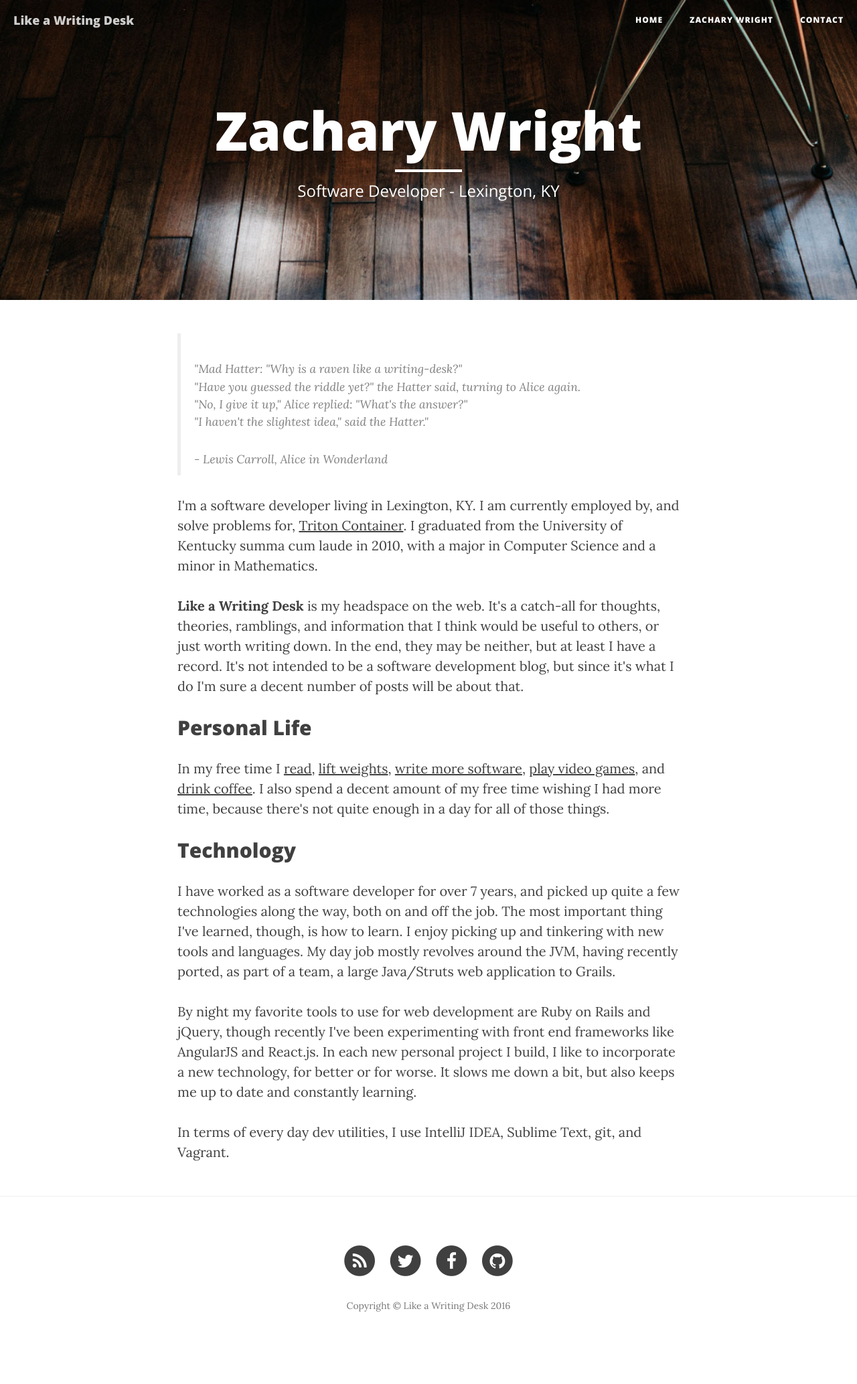
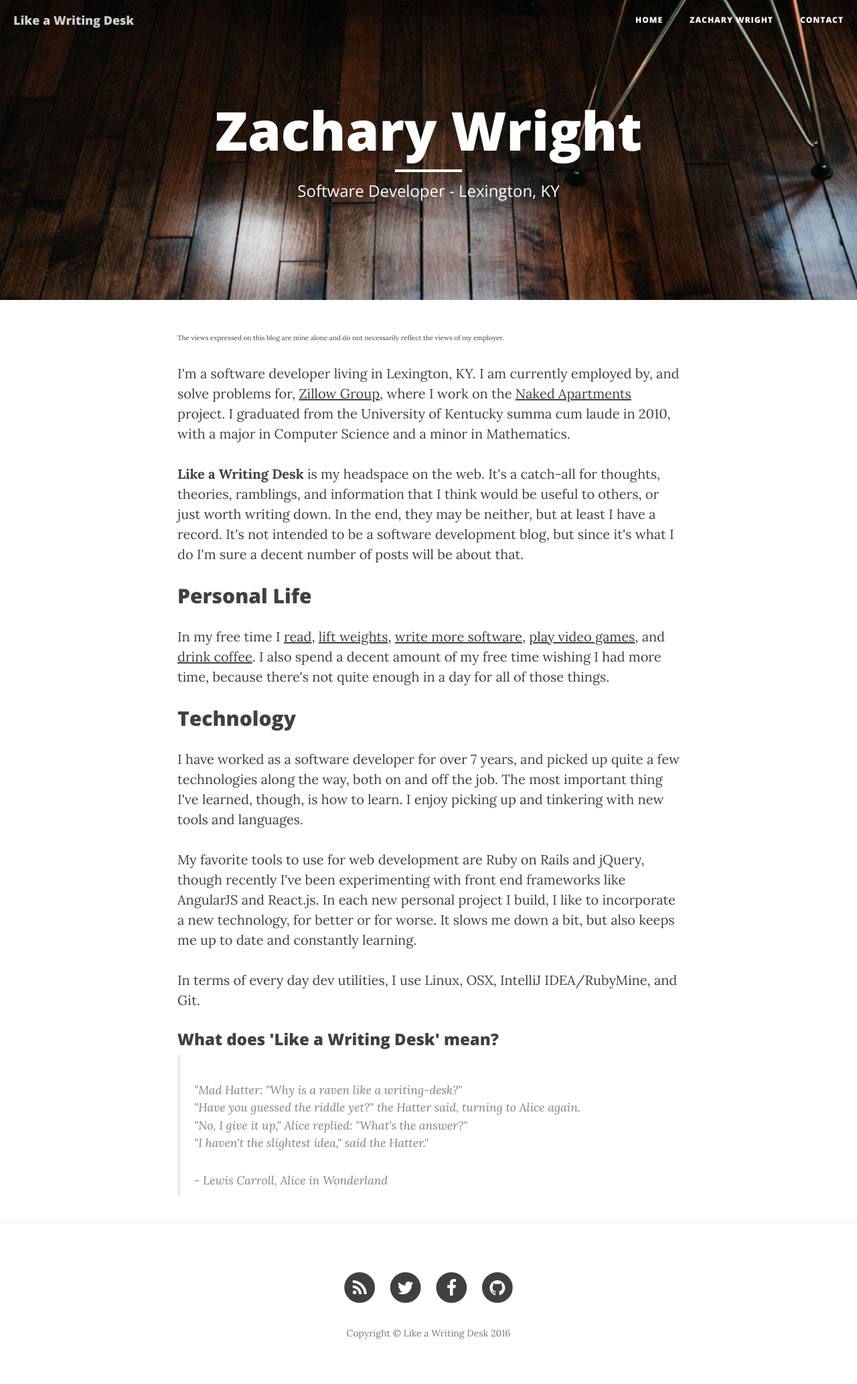
Before and after one commit to zacharyw/like-a-writing-desk, a Jekyll site: the page built from about.html, in a window 1280 px wide. Shown: the whole page at 67% size. Built offline with Jekyll 4.4.1, drawn with Linux system fonts in a browser that asks for light colours; nearby versions of some CDN libraries; before the commit the page ends 2026 px from its top, so only the background shows below that.

Commit message:
updated info

```diff
--- a/_includes/head.html
+++ b/_includes/head.html
@@ -14,6 +14,7 @@
 
     <!-- Custom CSS -->
     <link rel="stylesheet" href="{{ "/css/clean-blog.css" | prepend: site.baseurl }}">
+    <link rel="stylesheet" href="{{ "/css/custom.css" | prepend: site.baseurl }}">
 
     <!-- Pygments Github CSS -->
     <link rel="stylesheet" href="{{ "/css/syntax.css" | prepend: site.baseurl }}">
--- a/about.html
+++ b/about.html
@@ -5,20 +5,12 @@ description: "Software Developer - Lexington, KY"
 header-img: "img/about-bg.jpg"
 ---
 
-<blockquote>
-  <p>
-    "Mad Hatter: "Why is a raven like a writing-desk?"<br>
-    "Have you guessed the riddle yet?" the Hatter said, turning to Alice again.<br>
-    "No, I give it up," Alice replied: "What's the answer?"<br>
-    "I haven't the slightest idea," said the Hatter."<br>
-  </p>
-  <p>
-    - Lewis Carroll, Alice in Wonderland
-  </p>
-</blockquote>
+<div class='disclaimer'>
+    The views expressed on this blog are mine alone and do not necessarily reflect the views of my employer.
+</div>
 
 <p>
-I'm a software developer living in Lexington, KY. I am currently employed by, and solve problems for, <a href="https://www.tritoncontainer.com/">Triton Container</a>. I graduated from the University of Kentucky summa cum laude in 2010, with a major in Computer Science and a minor in Mathematics.
+I'm a software developer living in Lexington, KY. I am currently employed by, and solve problems for, <a href="https://www.zillowgroup.com/">Zillow Group</a>, where I work on the <a href="https://www.nakedapartments.com/">Naked Apartments</a> project. I graduated from the University of Kentucky summa cum laude in 2010, with a major in Computer Science and a minor in Mathematics.
 </p>
 
 <p>
@@ -34,13 +26,27 @@ In my free time I <a href="https://www.goodreads.com/user/show/11680501-zachary"
 <h2>Technology</h2>
 
 <p>
-  I have worked as a software developer for over 7 years, and picked up quite a few technologies along the way, both on and off the job. The most important thing I've learned, though, is how to learn. I enjoy picking up and tinkering with new tools and languages. My day job mostly revolves around the JVM, having recently ported, as part of a team, a large Java/Struts web application to Grails.
+  I have worked as a software developer for over 7 years, and picked up quite a few technologies along the way, both on and off the job. The most important thing I've learned, though, is how to learn. I enjoy picking up and tinkering with new tools and languages.
 </p>
 
 <p>
-  By night my favorite tools to use for web development are Ruby on Rails and jQuery, though recently I've been experimenting with front end frameworks like AngularJS and React.js. In each new personal project I build, I like to incorporate a new technology, for better or for worse. It slows me down a bit, but also keeps me up to date and constantly learning.
+  My favorite tools to use for web development are Ruby on Rails and jQuery, though recently I've been experimenting with front end frameworks like AngularJS and React.js. In each new personal project I build, I like to incorporate a new technology, for better or for worse. It slows me down a bit, but also keeps me up to date and constantly learning.
 </p>
 
 <p>
-  In terms of every day dev utilities, I use IntelliJ IDEA, Sublime Text, git, and Vagrant.
+  In terms of every day dev utilities, I use Linux, OSX, IntelliJ IDEA/RubyMine, and Git.
 </p>
+
+<h3>What does 'Like a Writing Desk' mean?</h3>
+
+<blockquote>
+  <p>
+    "Mad Hatter: "Why is a raven like a writing-desk?"<br>
+    "Have you guessed the riddle yet?" the Hatter said, turning to Alice again.<br>
+    "No, I give it up," Alice replied: "What's the answer?"<br>
+    "I haven't the slightest idea," said the Hatter."<br>
+  </p>
+  <p>
+    - Lewis Carroll, Alice in Wonderland
+  </p>
+</blockquote>
--- a/contact.html
+++ b/contact.html
@@ -7,4 +7,4 @@ header-img: "img/contact-bg.jpg"
 
 <p>Want to get in touch with me? Send an email to <a href="mailto:zacharywright@likeawritingdesk.com">zacharygwright@likeawritingdesk.com</a> and I will try to get back to you within 24 hours!</p>
 
-<p>You can also tweet or direct message me on Twitter, <a href="https://twitter.com/pragmaticzach">@PragmaticZach</a>.</p>
+<p>You can also tweet or direct message me on Twitter, <a href="https://twitter.com/pragmaticzach">@zacharyGwright</a>.</p>
--- /dev/null
+++ b/css/custom.css
@@ -0,0 +1,4 @@
+
+.disclaimer {
+    font-size: .5em;
+}
```
